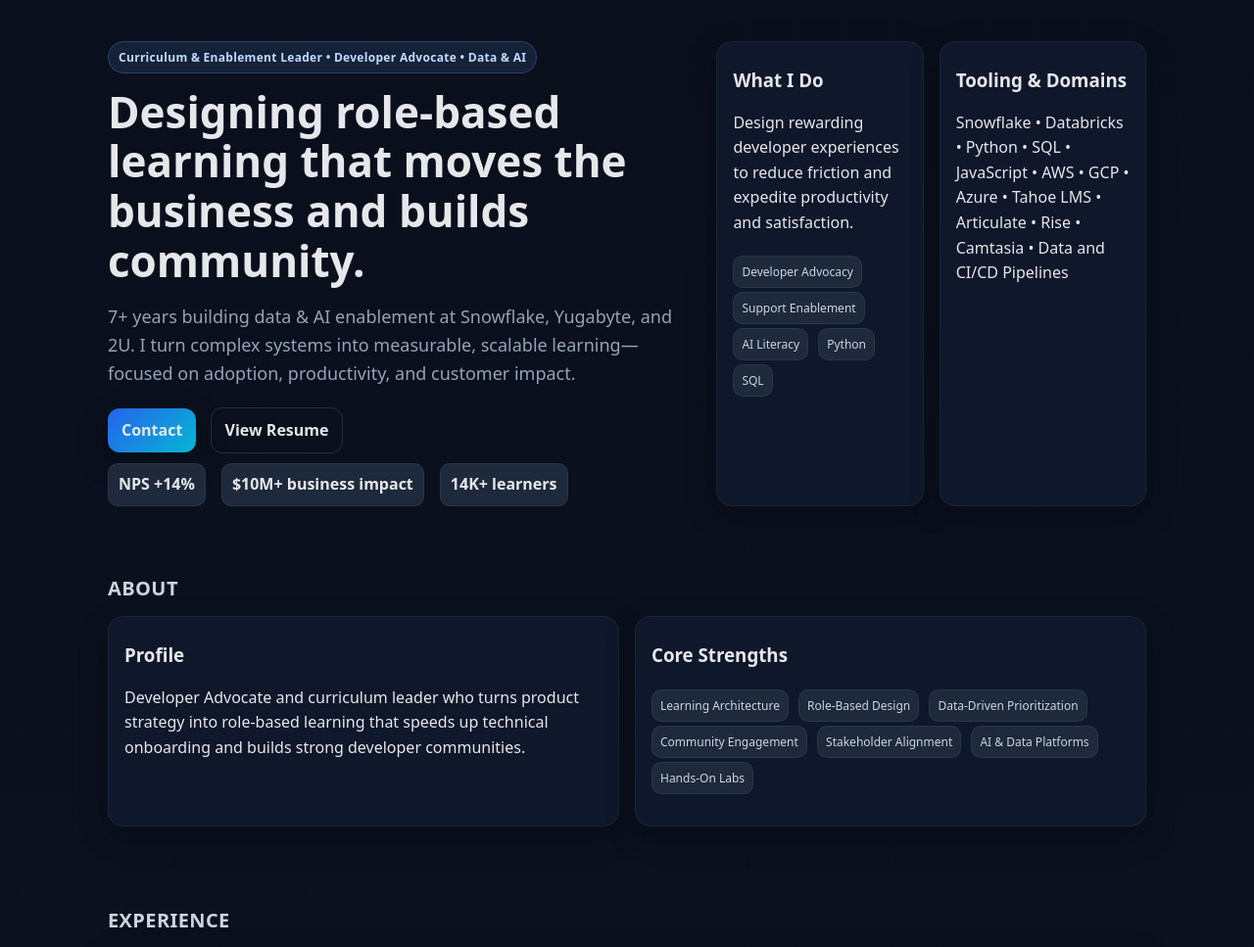
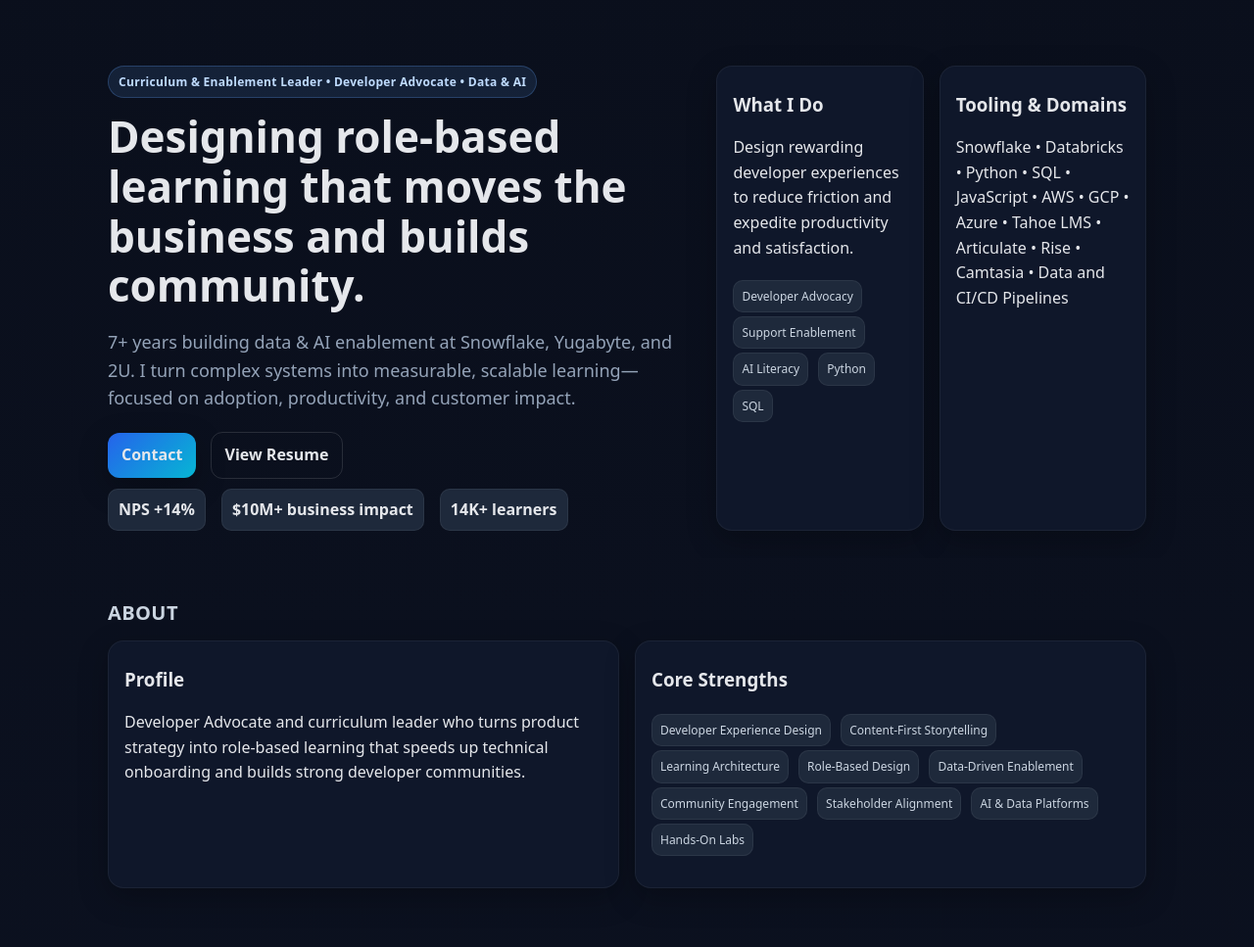
Before and after one commit to markjnkim/portfolio-mk, a plain HTML site: page index.html in a window 1280 px wide. Shown: the part 85-1052 px from the top of the page at 98% size. Drawn offline with Linux system fonts and the light colour scheme.

Commit message:
Update index.html
Update core strengths

```diff
--- a/index.html
+++ b/index.html
@@ -1,4 +1,4 @@
-<!doctype html>
+b<!doctype html>
 <html lang="en">
 <head>
   <meta charset="utf-8">
@@ -96,9 +96,11 @@
           <div class="card">
             <h3>Core Strengths</h3>
             <p>
+              <span class="tag">Developer Experience Design</span>
+              <span class="tag">Content-First Storytelling</span>
               <span class="tag">Learning Architecture</span>
               <span class="tag">Role‑Based Design</span>
-              <span class="tag">Data‑Driven Prioritization</span>
+              <span class="tag">Data‑Driven Enablement</span>
               <span class="tag">Community Engagement</span>
               <span class="tag">Stakeholder Alignment</span>
               <span class="tag">AI & Data Platforms</span>
```
